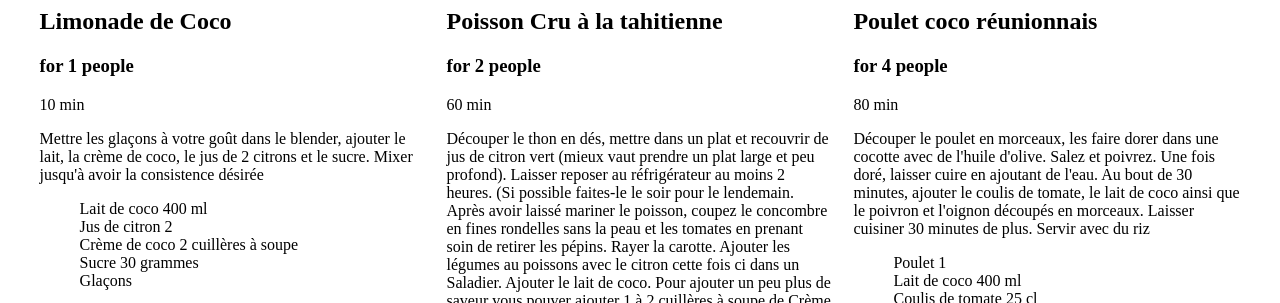
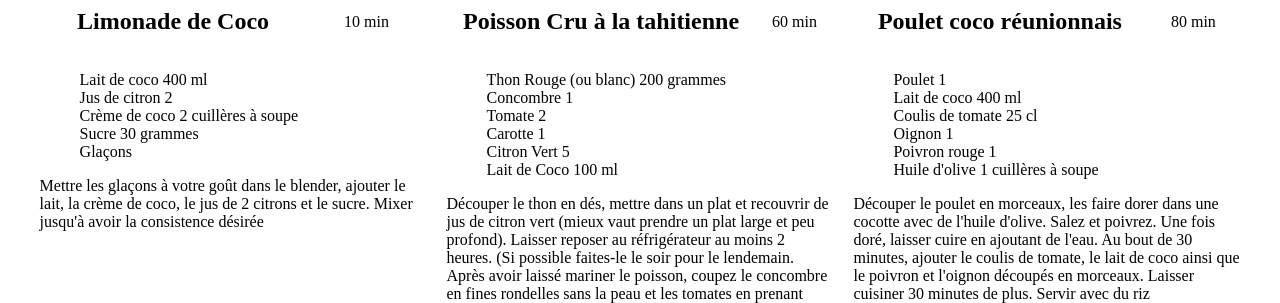
Before and after one commit to theodotcom/LesPetitsPlats, a plain HTML site: page index.html in a window 1280 px wide. Shown: the part 364-667 px from the top of the page. Drawn offline with Linux system fonts and the light colour scheme.

Commit message:
filter edit

```diff
--- a/scripts/index.js
+++ b/scripts/index.js
@@ -65,17 +65,17 @@ async function init() {
 
 
 function recipeFactory(data) {
-    const {name, servings, time, description} = data;
+    const {name, time, description} = data;
 
     function getUserCardDOM() {
         const article = document.createElement("article");
         const picture = `assets/logolpp.png`;
+        const img_container = document.createElement("div");
+        img_container.setAttribute('class', 'img_container');
         const img = document.createElement("img");
         img.setAttribute("src", picture);
         const h2 = document.createElement("h2");
         h2.textContent = name;
-        const h3 = document.createElement("h3");
-        h3.textContent = "for" + " " + servings + " " + "people";
         var myIng = document.createElement("ul");
         var ingredients = data['ingredients'];
         for (var i = 0; i < ingredients.length; i++) {
@@ -89,16 +89,22 @@ function recipeFactory(data) {
             myPara3.textContent = ingredients[i].ingredient + " " + ingredients[i].quantity + " " + ingredients[i].unit;
             myIng.appendChild(myPara3)
         }
+        const details_container = document.createElement('div');
+        details_container.setAttribute('class', 'details_container');
         const my2p = document.createElement("p");
         my2p.textContent = time + " " + "min";
+        const recipe_container = document.createElement("div");
+        recipe_container.setAttribute('class', 'recipe_container');
         const my3p = document.createElement("p");
         my3p.textContent = description;
-        article.appendChild(img);
-        article.appendChild(h2);
-        article.appendChild(h3);
-        article.appendChild(my2p);
-        article.appendChild(my3p);
-        article.appendChild(myIng);
+        article.appendChild(img_container);
+        img_container.appendChild(img);
+        article.appendChild(details_container);
+        details_container.appendChild(h2);
+        details_container.appendChild(my2p);
+        article.appendChild(recipe_container);
+        recipe_container.appendChild(myIng);
+        recipe_container.appendChild(my3p);
 
 
         return article;
@@ -244,12 +250,3 @@ function initEventSelect(){
 
 
 init();
-
-/** */
-
-/**
- * TODO:
- * - Remplir les listes d'ingredients / appareils et ustensils
- * - Au click sur un élément d'une des listes, ajouter l'élément au tableau correspondant (ingredients, appliances ou ustensils)
- * - Rappeler la fonction filterRecipes
- */
```
Also changed, not shown: index.html (+1 -4 lines).
